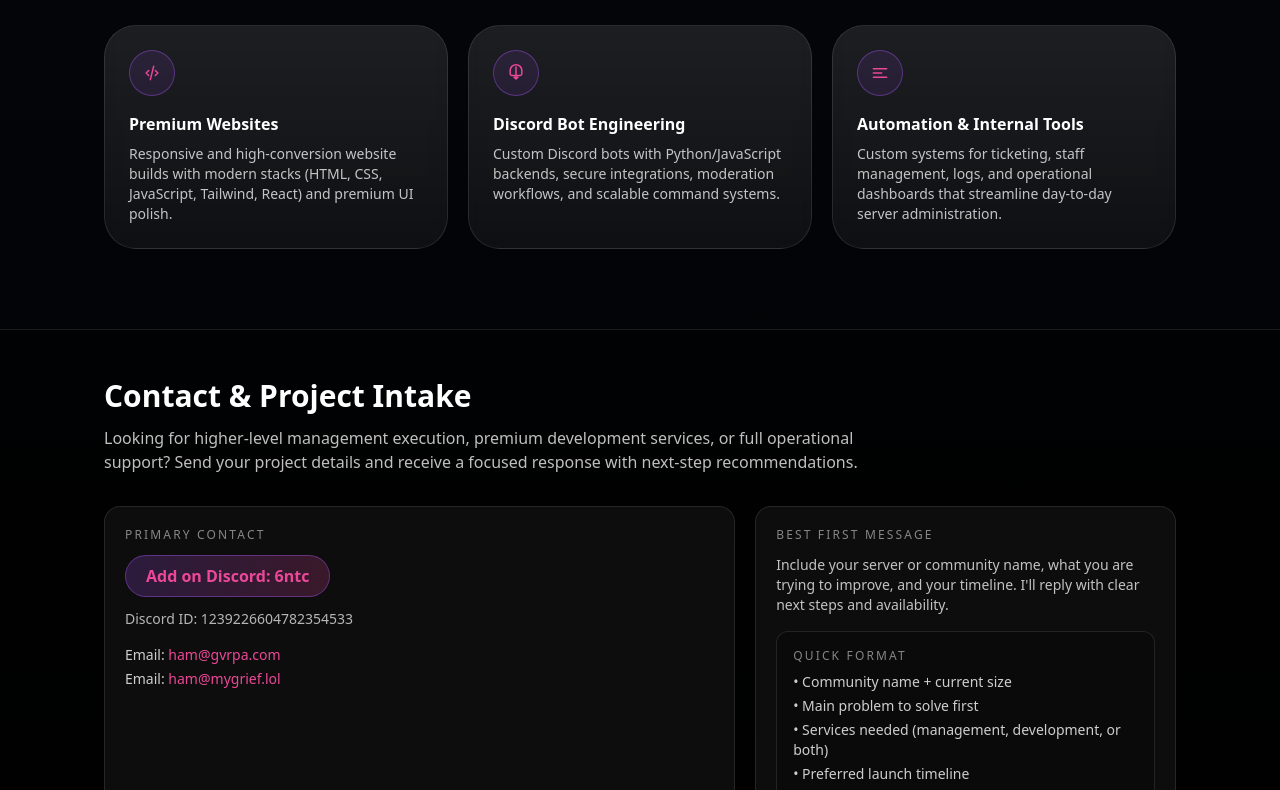
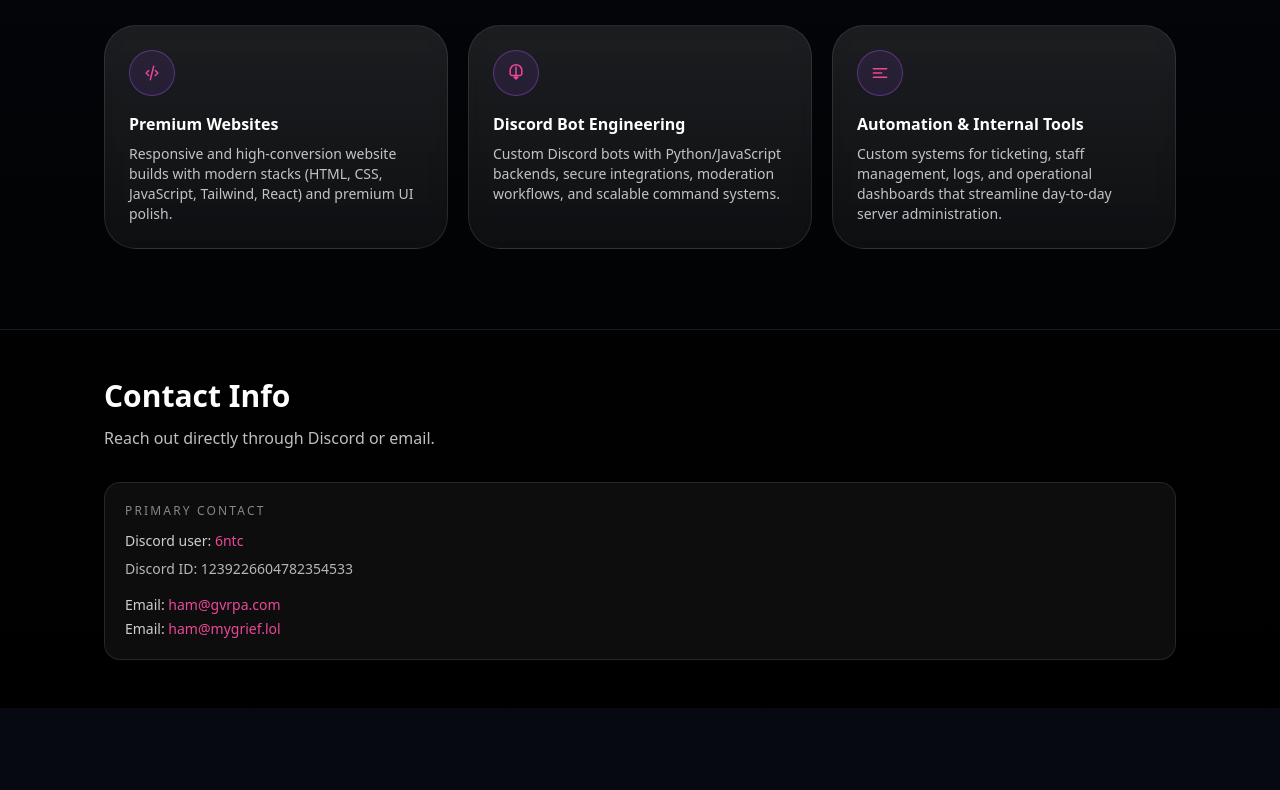
Before and after one commit to invrcared/sv, a plain HTML site: page index.html in a window 1280 px wide. Shown: the part 2010-2800 px from the top of the page. After the commit the page ends 2718 px from the top, so only its background shows below. Drawn offline with nearby package versions, Linux system fonts and the light colour scheme.

Commit message:
Update hero CTA and simplify contact information

```diff
--- a/index.html
+++ b/index.html
@@ -67,16 +67,10 @@
             </p>
             <div class="mt-8 flex flex-wrap gap-3">
               <a
-                href="#contact"
-                class="inline-flex items-center rounded-full bg-gradient-to-r from-neonPurple to-neonPink px-7 py-3 text-sm font-semibold text-white shadow-glow transition hover:scale-[1.02]"
-              >
-                Contact Me Now
-              </a>
-              <a
                 href="#portfolio"
                 class="inline-flex items-center rounded-full border border-white/20 bg-white/5 px-7 py-3 text-sm font-semibold text-white/90 transition hover:border-neonPink hover:text-neonPink"
               >
-                View Proven Results
+                View Portfolio
               </a>
             </div>
           </div>
@@ -250,38 +244,18 @@
 
       <footer id="contact" class="border-t border-white/10 bg-black/40">
         <div class="mx-auto max-w-6xl px-5 py-12 sm:px-8 lg:px-10">
-          <h2 class="text-2xl font-semibold sm:text-3xl">Contact &amp; Project Intake</h2>
+          <h2 class="text-2xl font-semibold sm:text-3xl">Contact Info</h2>
           <p class="mt-3 max-w-3xl text-white/75">
-            Looking for higher-level management execution, premium development services, or full operational support? Send your project details and receive a focused response with next-step recommendations.
+            Reach out directly through Discord or email.
           </p>
-          <div class="mt-8 grid gap-5 md:grid-cols-[1.2fr_0.8fr]">
+          <div class="mt-8 grid gap-5">
             <article class="rounded-2xl border border-white/10 bg-white/5 p-5 backdrop-blur">
               <p class="text-xs uppercase tracking-[0.18em] text-white/50">Primary Contact</p>
-              <a
-                href="https://discord.com/users/1239226604782354533"
-                target="_blank"
-                rel="noreferrer"
-                class="mt-3 inline-flex w-fit items-center gap-2 rounded-full border border-neonPurple/40 bg-gradient-to-r from-neonPurple/20 to-neonPink/20 px-5 py-2 font-semibold text-neonPink transition hover:border-neonPink"
-              >
-                Add on Discord: 6ntc
-              </a>
-              <p class="mt-3 text-sm text-white/70">Discord ID: 1239226604782354533</p>
+              <p class="mt-3 text-sm text-white/80">Discord user: <a href="https://discord.com/users/1239226604782354533" target="_blank" rel="noreferrer" class="text-neonPink transition hover:text-white">6ntc</a></p>
+              <p class="mt-2 text-sm text-white/70">Discord ID: 1239226604782354533</p>
               <div class="mt-4 space-y-1 text-sm text-white/80">
                 <p>Email: <a href="mailto:ham@gvrpa.com" class="text-neonPink transition hover:text-white">ham@gvrpa.com</a></p>
                 <p>Email: <a href="mailto:ham@mygrief.lol" class="text-neonPink transition hover:text-white">ham@mygrief.lol</a></p>
-              </div>
-            </article>
-            <article class="rounded-2xl border border-white/10 bg-white/5 p-5 backdrop-blur">
-              <p class="text-xs uppercase tracking-[0.18em] text-white/50">Best First Message</p>
-              <p class="mt-3 text-sm text-white/75">Include your server or community name, what you are trying to improve, and your timeline. I&apos;ll reply with clear next steps and availability.</p>
-              <div class="mt-4 rounded-xl border border-white/10 bg-black/20 p-4">
-                <p class="text-xs uppercase tracking-[0.18em] text-white/50">Quick Format</p>
-                <ul class="mt-2 space-y-1 text-sm text-white/80">
-                  <li>• Community name + current size</li>
-                  <li>• Main problem to solve first</li>
-                  <li>• Services needed (management, development, or both)</li>
-                  <li>• Preferred launch timeline</li>
-                </ul>
               </div>
             </article>
           </div>
```
